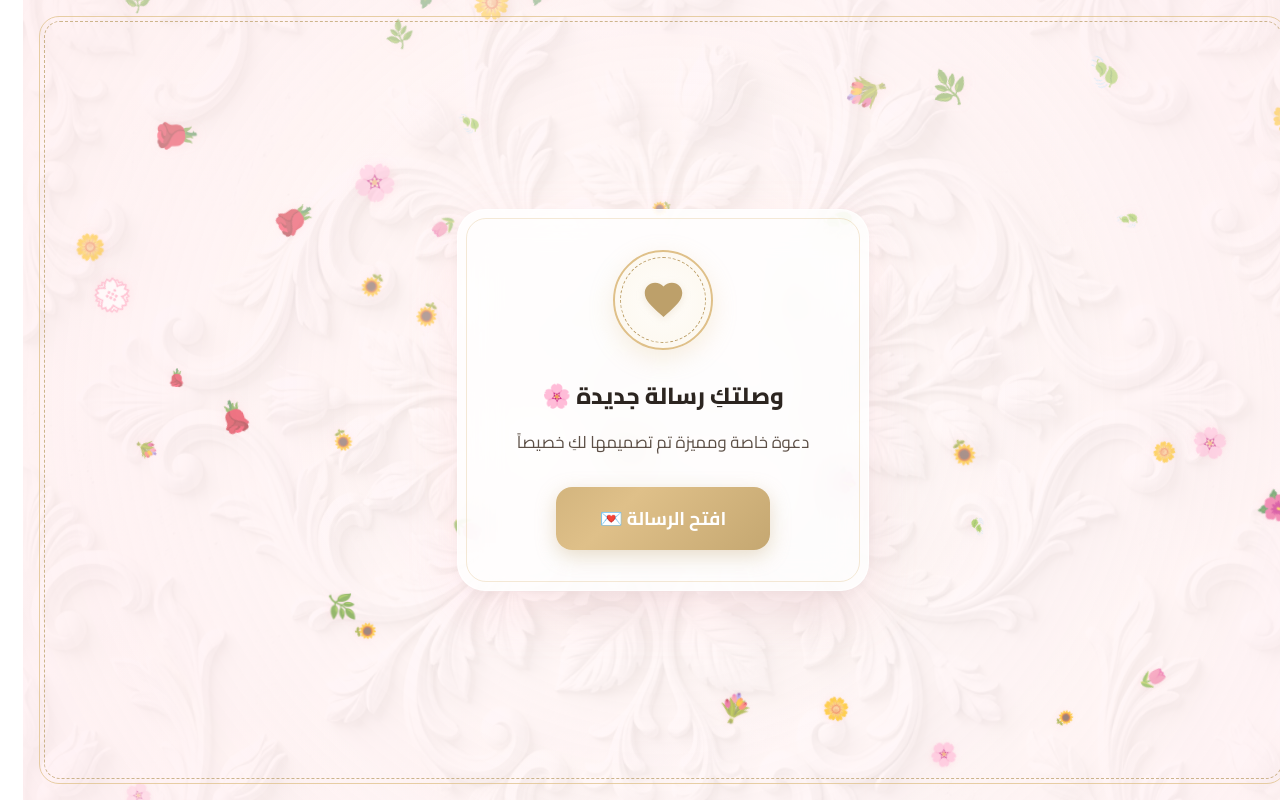
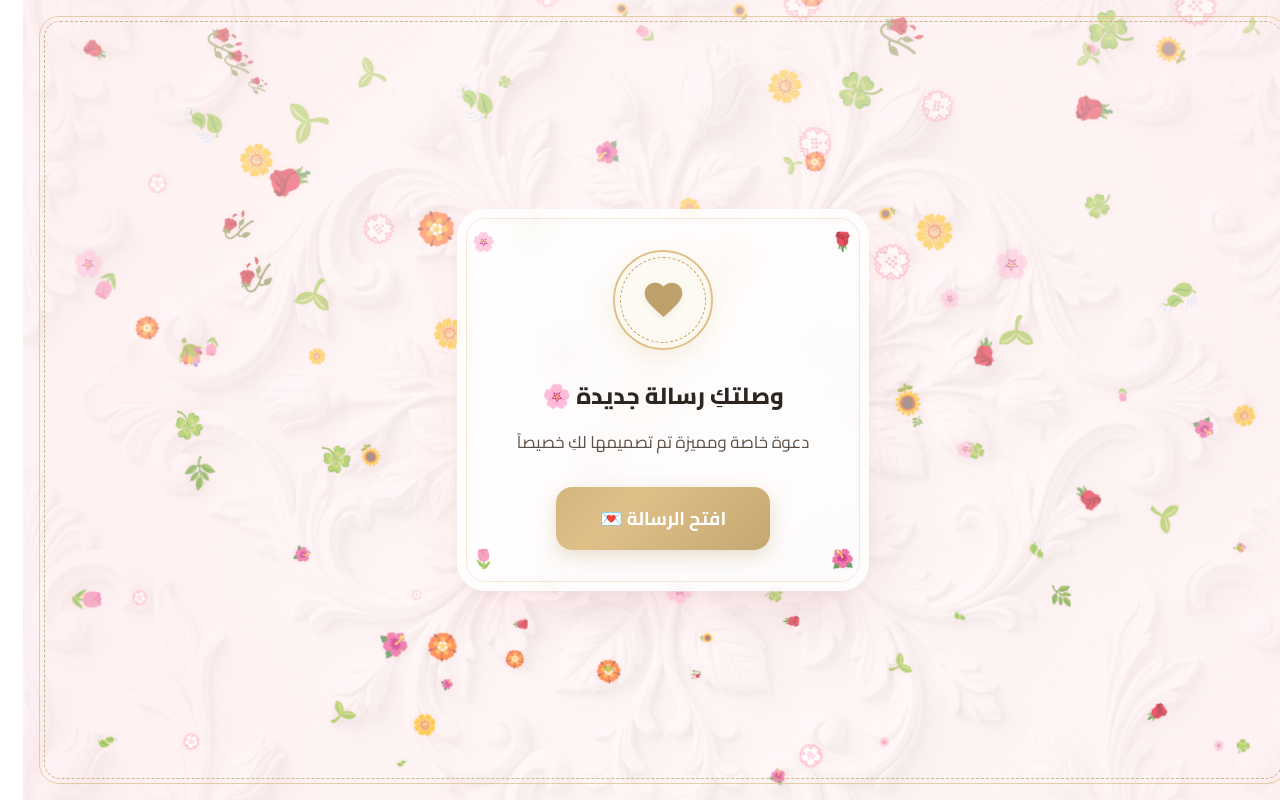
Before and after one commit to wedding15/date, a React (Vite) app: page / in a window 1280 px wide. Built offline with nearby package versions, Linux system fonts and the light colour scheme; a web font is replaced by a local one.

Commit message:
chore: increase background flowers to 140 and add card corners floral decorations

```diff
--- a/src/App.tsx
+++ b/src/App.tsx
@@ -83,14 +83,14 @@ export default function App() {
   // 1. Initialize background hearts (now background flowers)
   useEffect(() => {
     const list: BgHeart[] = [];
-    const emojis = ["🌸", "🌹", "🌺", "🌷", "🌻", "🌼", "💐", "💮", "🍃", "🌿"];
-    for (let i = 0; i < 50; i++) {
+    const emojis = ["🌸", "🌹", "🌺", "🌷", "🌻", "🌼", "💐", "💮", "🍃", "🌿", "🏵️", "🥀", "🌱", "🍀"];
+    for (let i = 0; i < 140; i++) {
       list.push({
         id: i,
         left: Math.random() * 100,
-        size: 14 + Math.random() * 22,
-        delay: Math.random() * -18, // Negative delay so flowers start pre-distributed across the screen
-        duration: 9 + Math.random() * 8,
+        size: 10 + Math.random() * 26,
+        delay: Math.random() * -30, // Pre-distributed negative delay
+        duration: 6 + Math.random() * 10,
         emoji: emojis[Math.floor(Math.random() * emojis.length)],
       });
     }
@@ -293,6 +293,11 @@ export default function App() {
               exit={{ opacity: 0, scale: 0.85, rotateY: 90 }}
               transition={{ duration: 0.6 }}
             >
+              {/* Floral Corner Decorations */}
+              <div className="card-flower-corner top-left">🌸</div>
+              <div className="card-flower-corner top-right">🌹</div>
+              <div className="card-flower-corner bottom-left">🌷</div>
+              <div className="card-flower-corner bottom-right">🌺</div>
               <div className="envelope-crest">
                 <svg viewBox="0 0 24 24">
                   <path d="M12 21.35l-1.45-1.32C5.4 15.36 2 12.28 2 8.5 2 5.42 4.42 3 7.5 3c1.74 0 3.41.81 4.5 2.09C13.09 3.81 14.76 3 16.5 3 19.58 3 22 5.42 22 8.5c0 3.78-3.4 6.86-8.55 11.54L12 21.35z" />
@@ -314,6 +319,11 @@ export default function App() {
               exit={{ opacity: 0, y: -20 }}
               transition={{ duration: 0.6 }}
             >
+              {/* Floral Corner Decorations */}
+              <div className="card-flower-corner top-left">🌸</div>
+              <div className="card-flower-corner top-right">🌹</div>
+              <div className="card-flower-corner bottom-left">🌷</div>
+              <div className="card-flower-corner bottom-right">🌺</div>
               {/* User requested poetic sentence */}
               <p className="poetry-text">
                 "أنتِ النعيمُ لقلبي والعذابُ لهُ... فما أمرّكِ في قلبي وأحلاكِ!"
@@ -384,6 +394,11 @@ export default function App() {
               animate={{ opacity: 1, scale: 1, y: 0 }}
               transition={{ duration: 0.6, type: "spring" }}
             >
+              {/* Floral Corner Decorations */}
+              <div className="card-flower-corner top-left">🌸</div>
+              <div className="card-flower-corner top-right">🌹</div>
+              <div className="card-flower-corner bottom-left">🌷</div>
+              <div className="card-flower-corner bottom-right">🌺</div>
               <span className="success-icon">💖</span>
               <h2 className="success-title">يا عيني! 😍 اتفقنا إذن! ✨</h2>
               <p className="success-message">
--- a/src/index.css
+++ b/src/index.css
@@ -583,3 +583,55 @@ body {
     height: 16px;
   }
 }
+
+/* ─── Card Floral Corners ─── */
+.card-flower-corner {
+  position: absolute;
+  font-size: 1.15rem;
+  pointer-events: none;
+  opacity: 0.75;
+  z-index: 5;
+  filter: drop-shadow(0 1px 2px rgba(0,0,0,0.05));
+}
+
+.card-flower-corner.top-left {
+  top: 14px;
+  left: 14px;
+}
+
+.card-flower-corner.top-right {
+  top: 14px;
+  right: 14px;
+}
+
+.card-flower-corner.bottom-left {
+  bottom: 14px;
+  left: 14px;
+}
+
+.card-flower-corner.bottom-right {
+  bottom: 14px;
+  right: 14px;
+}
+
+@media (max-width: 480px) {
+  .card-flower-corner {
+    font-size: 0.95rem;
+  }
+  .card-flower-corner.top-left {
+    top: 10px;
+    left: 10px;
+  }
+  .card-flower-corner.top-right {
+    top: 10px;
+    right: 10px;
+  }
+  .card-flower-corner.bottom-left {
+    bottom: 10px;
+    left: 10px;
+  }
+  .card-flower-corner.bottom-right {
+    bottom: 10px;
+    right: 10px;
+  }
+}
```
